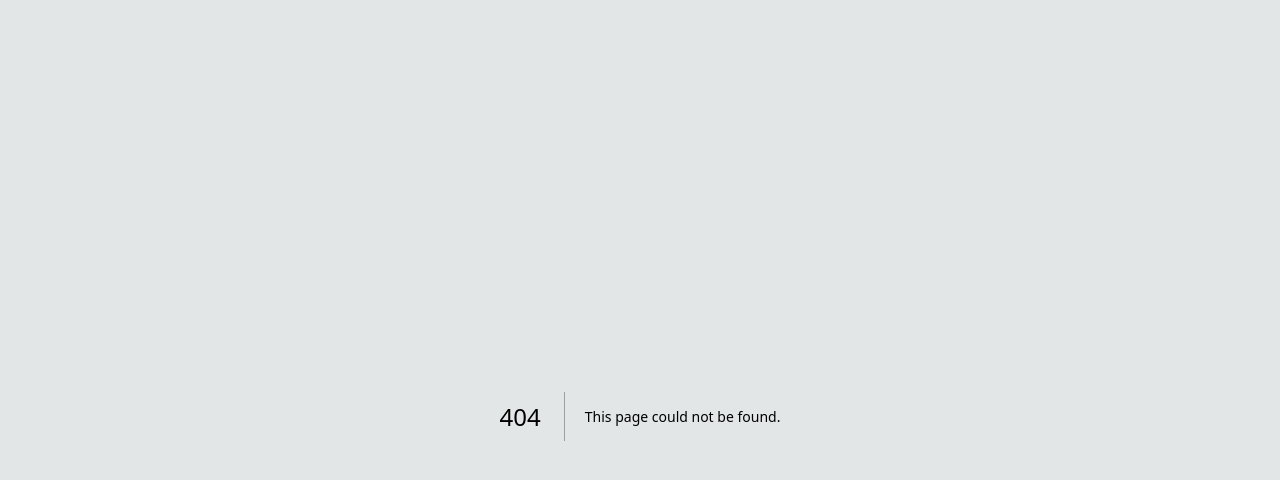
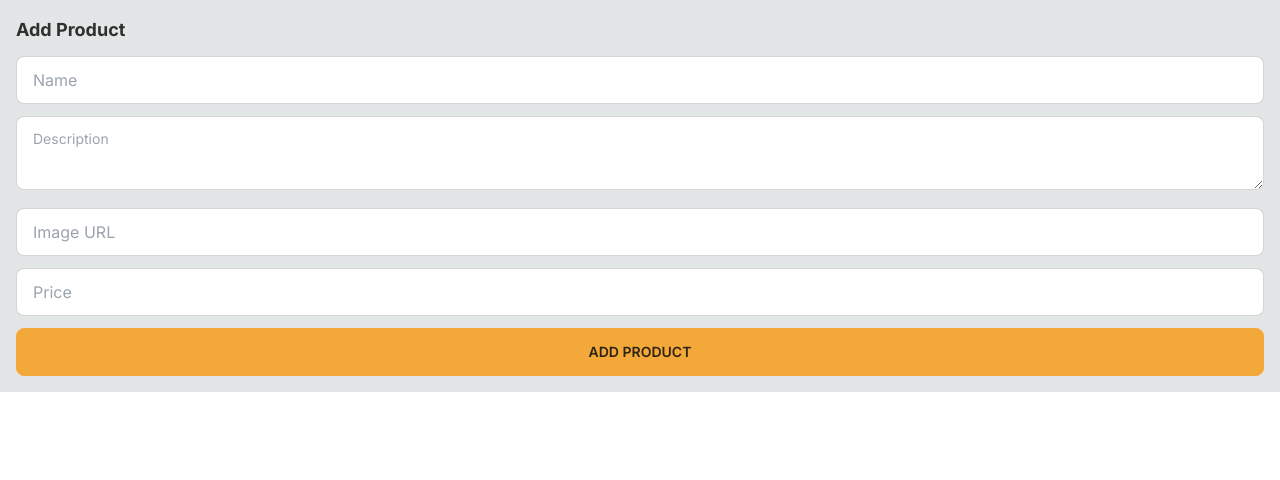
Before and after one commit to DevilxDude/nextjs-ecommerce, a Next.js app: page /add-product in a window 1280 px wide. Before the commit this address had no page. Shown: the top 480 px of the page. Built offline with nearby package versions, Linux system fonts and the light colour scheme.

Commit message:
Setup Basic Page for adding new products

```diff
--- /dev/null
+++ b/src/app/add-product/page.tsx
@@ -0,0 +1,69 @@
+import FormSubmitButton from "@/components/FormSubmitButton";
+import { prisma } from "@/lib/db/prisma";
+import { redirect } from "next/navigation";
+
+export const metadata = {
+  title: "Add Product - Flowmazon",
+};
+
+async function addProduct(formData: FormData) {
+  "use server";
+
+  const name = formData.get("name")?.toString();
+  const description = formData.get("description")?.toString();
+  const imageURL = formData.get("imageURL")?.toString();
+  const price = Number(formData.get("price") || 0);
+
+  if (!name || !description || !imageURL || !price) {
+    throw new Error("Missing required fields");
+  }
+
+  await prisma.product.create({
+    data: {
+      name,
+      description,
+      imageURL,
+      price,
+    },
+  });
+
+  redirect("/");
+}
+
+export default function AddProductPage() {
+  return (
+    <div>
+      <h1 className="mb-3 text-lg font-bold">Add Product</h1>
+      <form action={addProduct}>
+        <input
+          name="name"
+          placeholder="Name"
+          required
+          type="text"
+          className="input input-bordered mb-3 w-full"
+        />
+        <textarea
+          required
+          name="description"
+          placeholder="Description"
+          className="textarea textarea-bordered mb-3 w-full"
+        />
+        <input
+          name="imageURL"
+          placeholder="Image URL"
+          required
+          type="url"
+          className="input input-bordered mb-3 w-full"
+        />
+        <input
+          name="price"
+          placeholder="Price"
+          required
+          type="number"
+          className="input input-bordered mb-3 w-full"
+        />
+        <FormSubmitButton className="btn-block">Add Product</FormSubmitButton>
+      </form>
+    </div>
+  );
+}
```
